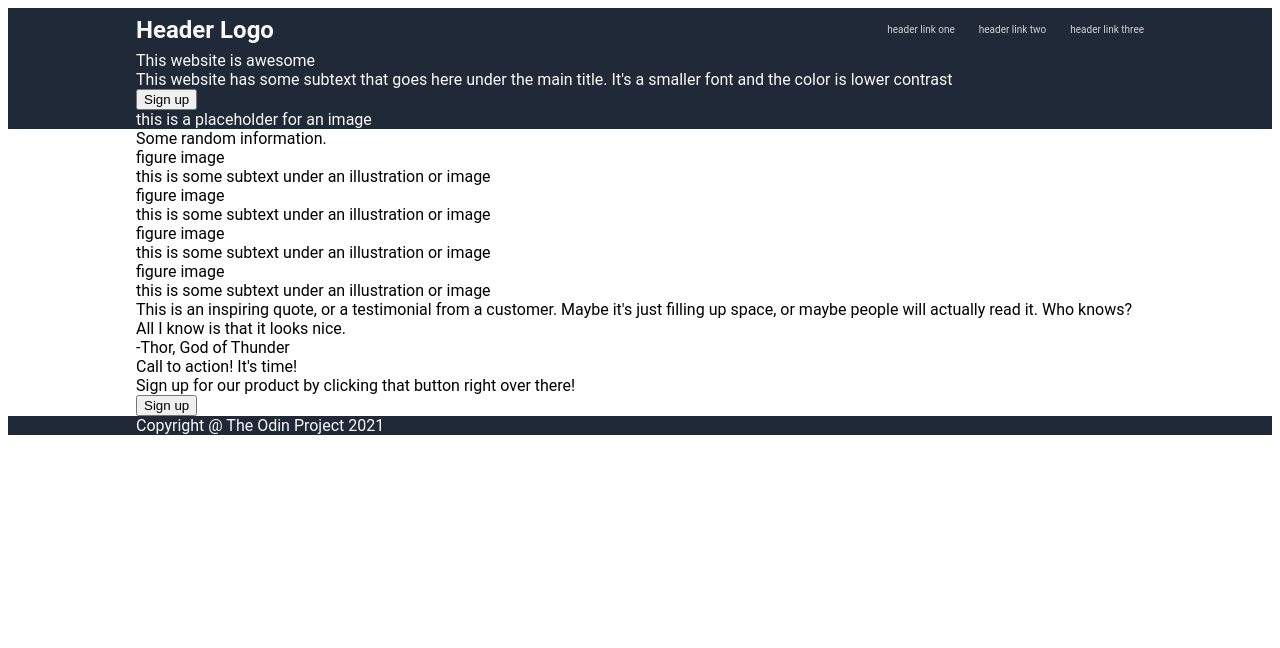
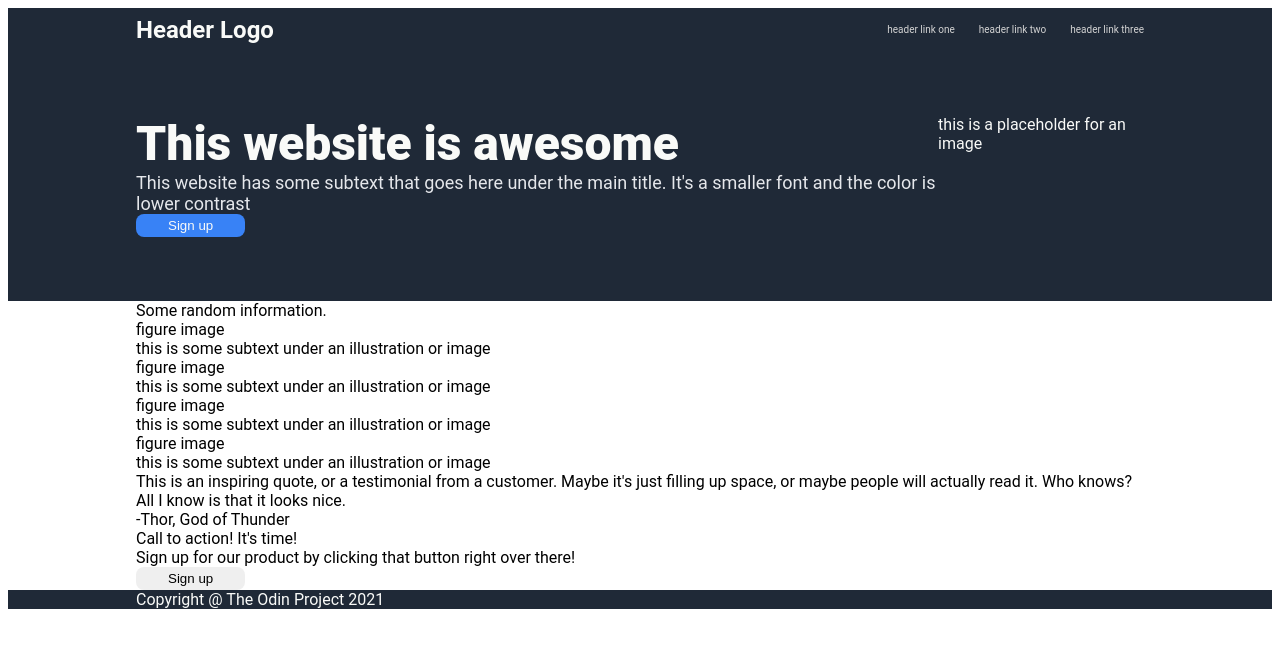
Before and after one commit to ShaunJX/landing-page, a plain HTML site: page index.html in a window 1280 px wide. Drawn offline with Linux system fonts and the light colour scheme.

Commit message:
Add styling to left of section one

```diff
--- a/styles.css
+++ b/styles.css
@@ -43,3 +43,32 @@ li {
     font-size: 10px;
     color: lightgray;
 }
+
+.section-one {
+    padding-top: 4em;
+    padding-bottom: 4em;
+    display: flex;
+}
+
+.section-one .text {
+    font-size: 48px;
+    font-weight: 900;
+}
+
+.section-one .subtext {
+    font-size: 18px;
+    color: #e5e7eb;
+}
+
+button {
+    padding: 4px 32px;
+    border-radius: 8px;
+    box-shadow: none;
+    border: 0;
+    cursor: pointer;
+}
+
+.full-blue-button {
+    background-color: #3882F6;
+    color: #f9faf8;
+}
```
